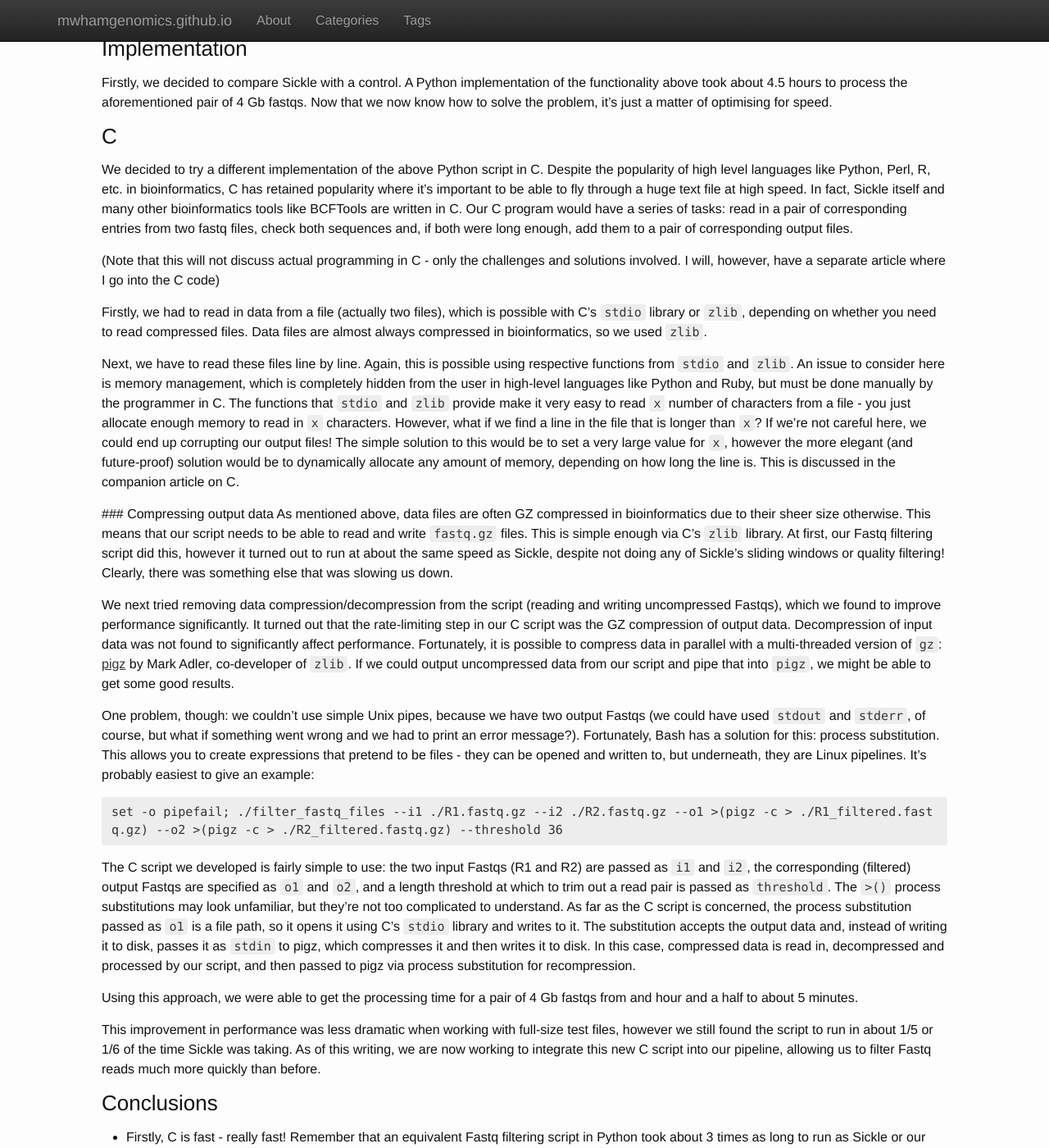
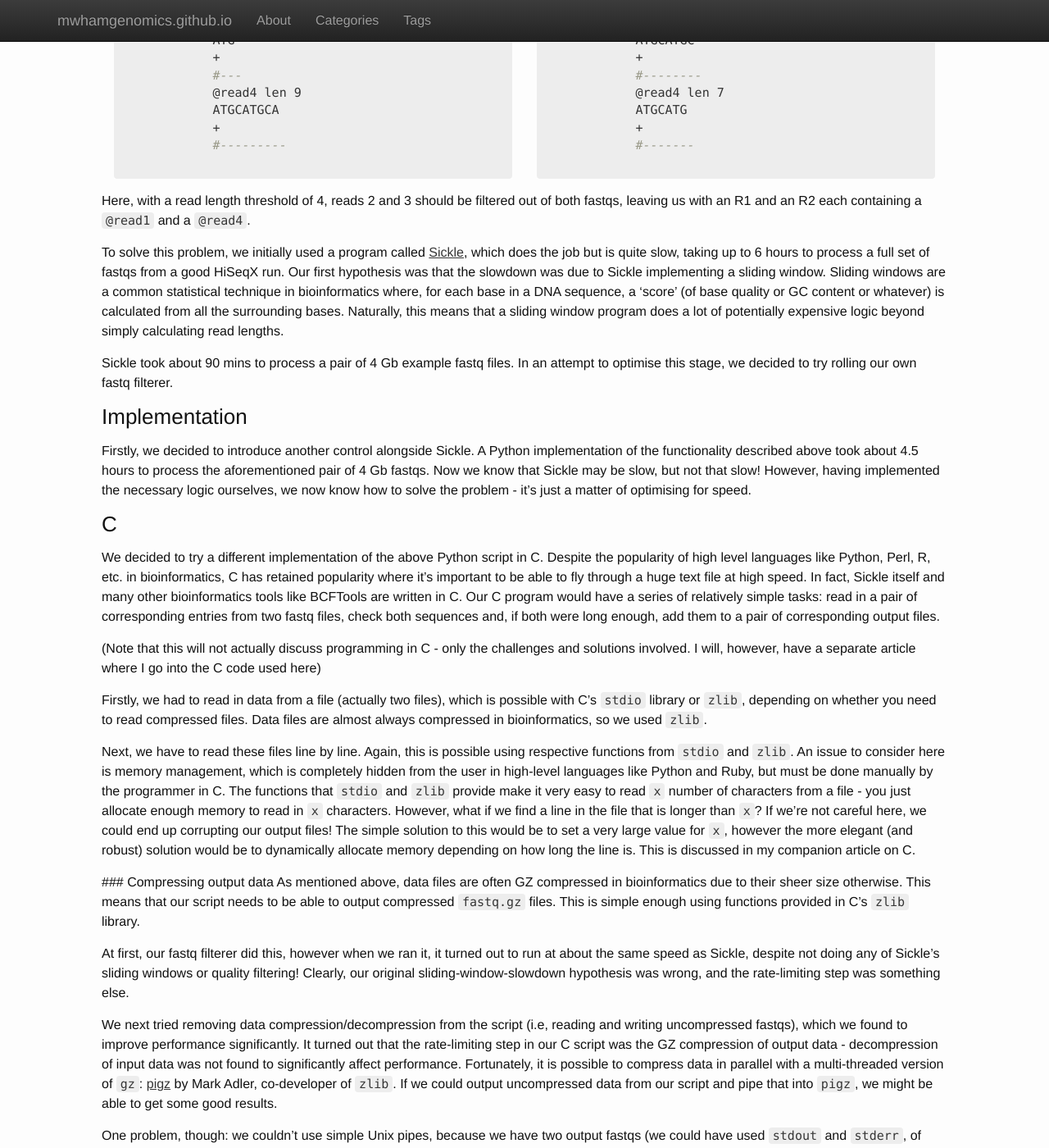
Before and after one commit to mwhamgenomics/mwhamgenomics.github.io, a Jekyll site: the page built from _posts/2016-10-14-filtering_fastq_reads.md, in a window 1280 px wide and 1400 px high, scrolled down 587 px. Shown: the whole window at 82% size. Built offline with Jekyll 4.4.1, drawn with Linux system fonts in a browser that asks for light colours; nearby versions of some CDN libraries; some of the changed text lies outside the part shown.

Commit message:
Formatting fixes in fastq filtering posts

````diff
--- a/_posts/2016-10-14-filtering_fastq_reads.md
+++ b/_posts/2016-10-14-filtering_fastq_reads.md
@@ -1,23 +1,24 @@
 ---
 layout: post
-title: A Title
-category: programming
+title: 'Filtering fastq reads: adventures in optimisation'
+category: biology
 tags: ['bioinformatics']
 external_links:
-    - title: A link
-      link: 'http://en.wikipedia.org/wiki/Main_Page'
-      description: A description
-    - title: Another link
-      link: 'http//localhost:4000'
-      description: Another description
+    - title: Sickle
+      link: 'https://github.com/najoshi/sickle'
+      description: While we have only needed length trimming in our pipeline, Sickle is also capable of trimming fastq reads by quality.
+    - title: EGCG Fastq-Filterer
+      link: 'https://github.com/EdinburghGenomics/Fastq-Filterer'
+      description: Source code for the fastq filtering program we developed.
 ---
 
-Part of the functionality of EGCG's [Analysis Driver pipeline](http://github.com/EdinburghGenomics/Analysis-Driver) is to process BCL binary base call files from an Illumina HiSeqX into fastq sequence files. Most of the work is done by a program developed by Illumina called [bcl2fastq](http://support.illumina.com/downloads/bcl2fastq-conversion-software-v217.html), but we found a problem with the fastq files generated: some of their reads were very short - less than 36 bases. It turned out that these were a result of the adapters used in the sequencing, and didn't actually contain any real sequence data. As a result, we had to add a processing stage after running bcl2fastq to scan each fastq and, if a read there or in the fastq's corresponding partner was too short, filter it out.
+Part of the functionality of EGCG's [Analysis Driver pipeline](http://github.com/EdinburghGenomics/Analysis-Driver) is to process BCL binary base call files from an Illumina HiSeqX into fastq sequence files. Most of the work is done by a program developed by Illumina called [bcl2fastq](http://support.illumina.com/downloads/bcl2fastq-conversion-software-v217.html), but we found a problem with the fastq files generated: some of their reads were very short - less than 36 bases. It turned out that these were a result of the DNA adapters used in the sequencing, and didn't actually contain any real sequence data. As a result, we had to add a processing stage after running bcl2fastq to scan a pair of fastqs and, if either the R1 or R2 for each read was too short, filter it out. Take the example fastq pair below:
 
 <div>
     <div class="col-md-6">
         R1.fastq
-        <code>
+        <br/>
+        {% highlight bash %}
             @read1 len 8
             ATGCATGC
             +
@@ -34,12 +35,13 @@
             ATGCATGCA
             +
             #---------
-        </code>
+        {% endhighlight %}
     </div>
 
     <div class="col-md-6">
         R2.fastq
-        <code>
+        <br>
+        {% highlight bash %}
             @read1 len 9
             ATGCATGCA
             +
@@ -56,46 +58,52 @@
             ATGCATG
             +
             #-------
-        </code>
+        {% endhighlight %}
     </div>
 </div>
-<div>Example of fastq filtering: with a filter threshold of 4, reads 2 and 3 would be filtered out of both fastqs.</div>
+Here, with a read length threshold of 4, reads 2 and 3 should be filtered out of both fastqs, leaving us with an R1 and an R2 each containing a `@read1` and a `@read4`.
 
-At first, we used a program called [Sickle](https://github.com/najoshi/sickle), which does what we required, but has a performance problem, in that it implements a sliding window. Sliding windows are a common statistical technique in bioinformatics where, for each base in a DNA sequence, a 'score' (of base quality, GC content, etc.) is calculated from all the surrounding bases. Apart from us not needing any of this base scoring functionality, this was also slowing the processing - Sickle took about 90 mins to process a pair of 4 Gb fastq files. In an attempt to optimise this stage, we decided to try rolling our own fastq filterer.
+To solve this problem, we initially used a program called [Sickle](https://github.com/najoshi/sickle), which does the job but is quite slow, taking up to 6 hours to process a full set of fastqs from a good HiSeqX run. Our first hypothesis was that the slowdown was due to Sickle implementing a sliding window. Sliding windows are a common statistical technique in bioinformatics where, for each base in a DNA sequence, a 'score' (of base quality or GC content or whatever) is calculated from all the surrounding bases. Naturally, this means that a sliding window program does a lot of potentially expensive logic beyond simply calculating read lengths.
+
+Sickle took about 90 mins to process a pair of 4 Gb example fastq files. In an attempt to optimise this stage, we decided to try rolling our own fastq filterer.
 
 
 ### Implementation
-Firstly, we decided to compare Sickle with a control. A Python implementation of the functionality above took about 4.5 hours to process the aforementioned pair of 4 Gb fastqs. Now that we now know how to solve the problem, it's just a matter of optimising for speed.
+Firstly, we decided to introduce another control alongside Sickle. A Python implementation of the functionality described above took about 4.5 hours to process the aforementioned pair of 4 Gb fastqs. Now we know that Sickle may be slow, but not that slow! However, having implemented the necessary logic ourselves, we now know how to solve the problem - it's just a matter of optimising for speed.
 
 
 ### C
-We decided to try a different implementation of the above Python script in C. Despite the popularity of high level languages like Python, Perl, R, etc. in bioinformatics, C has retained popularity where it's important to be able to fly through a huge text file at high speed. In fact, Sickle itself and many other bioinformatics tools like BCFTools are written in C. Our C program would have a series of tasks: read in a pair of corresponding entries from two fastq files, check both sequences and, if both were long enough, add them to a pair of corresponding output files.
+We decided to try a different implementation of the above Python script in C. Despite the popularity of high level languages like Python, Perl, R, etc. in bioinformatics, C has retained popularity where it's important to be able to fly through a huge text file at high speed. In fact, Sickle itself and many other bioinformatics tools like BCFTools are written in C. Our C program would have a series of relatively simple tasks: read in a pair of corresponding entries from two fastq files, check both sequences and, if both were long enough, add them to a pair of corresponding output files.
 
-(Note that this will not discuss actual programming in C - only the challenges and solutions involved. I will, however, have a separate article where I go into the C code)
+(Note that this will not actually discuss programming in C - only the challenges and solutions involved. I will, however, have a separate article where I go into the C code used here)
 
 Firstly, we had to read in data from a file (actually two files), which is possible with C's `stdio` library or `zlib`, depending on whether you need to read compressed files. Data files are almost always compressed in bioinformatics, so we used `zlib`.
 
-Next, we have to read these files line by line. Again, this is possible using respective functions from `stdio` and `zlib`. An issue to consider here is memory management, which is completely hidden from the user in high-level languages like Python and Ruby, but must be done manually by the programmer in C. The functions that `stdio` and `zlib` provide make it very easy to read `x` number of characters from a file - you just allocate enough memory to read in `x` characters. However, what if we find a line in the file that is longer than `x`? If we're not careful here, we could end up corrupting our output files! The simple solution to this would be to set a very large value for `x`, however the more elegant (and future-proof) solution would be to dynamically allocate any amount of memory, depending on how long the line is. This is discussed in the companion article on C.
+Next, we have to read these files line by line. Again, this is possible using respective functions from `stdio` and `zlib`. An issue to consider here is memory management, which is completely hidden from the user in high-level languages like Python and Ruby, but must be done manually by the programmer in C. The functions that `stdio` and `zlib` provide make it very easy to read `x` number of characters from a file - you just allocate enough memory to read in `x` characters. However, what if we find a line in the file that is longer than `x`? If we're not careful here, we could end up corrupting our output files! The simple solution to this would be to set a very large value for `x`, however the more elegant (and robust) solution would be to dynamically allocate memory depending on how long the line is. This is discussed in my companion article on C.
+
 
 ### Compressing output data
-As mentioned above, data files are often GZ compressed in bioinformatics due to their sheer size otherwise. This means that our script needs to be able to read and write `fastq.gz` files. This is simple enough via C's `zlib` library. At first, our Fastq filtering script did this, however it turned out to run at about the same speed as Sickle, despite not doing any of Sickle's sliding windows or quality filtering! Clearly, there was something else that was slowing us down.
+As mentioned above, data files are often GZ compressed in bioinformatics due to their sheer size otherwise. This means that our script needs to be able to output compressed `fastq.gz` files. This is simple enough using functions provided in C's `zlib` library.
 
-We next tried removing data compression/decompression from the script (reading and writing uncompressed Fastqs), which we found to improve performance significantly. It turned out that the rate-limiting step in our C script was the GZ compression of output data. Decompression of input data was not found to significantly affect performance. Fortunately, it is possible to compress data in parallel with a multi-threaded version of `gz`: [pigz](https://github.com/madler/pigz) by Mark Adler, co-developer of `zlib`. If we could output uncompressed data from our script and pipe that into `pigz`, we might be able to get some good results.
+At first, our fastq filterer did this, however when we ran it, it turned out to run at about the same speed as Sickle, despite not doing any of Sickle's sliding windows or quality filtering! Clearly, our original sliding-window-slowdown hypothesis was wrong, and the rate-limiting step was something else.
 
-One problem, though: we couldn't use simple Unix pipes, because we have two output Fastqs (we could have used `stdout` and `stderr`, of course, but what if something went wrong and we had to print an error message?). Fortunately, Bash has a solution for this: process substitution. This allows you to create expressions that pretend to be files - they can be opened and written to, but underneath, they are Linux pipelines. It's probably easiest to give an example:
+We next tried removing data compression/decompression from the script (i.e, reading and writing uncompressed fastqs), which we found to improve performance significantly. It turned out that the rate-limiting step in our C script was the GZ compression of output data - decompression of input data was not found to significantly affect performance. Fortunately, it is possible to compress data in parallel with a multi-threaded version of `gz`: [pigz](https://github.com/madler/pigz) by Mark Adler, co-developer of `zlib`. If we could output uncompressed data from our script and pipe that into `pigz`, we might be able to get some good results.
+
+One problem, though: we couldn't use simple Unix pipes, because we have two output fastqs (we could have used `stdout` and `stderr`, of course, but what if something went wrong and we had to print an error message?). Fortunately, Bash has a solution for this: process substitution. This allows you to create expressions that pretend to be files - they can be opened and written to, but underneath, they are Linux pipelines. It's probably easiest to give an example:
 
 
-```Bash
-set -o pipefail; ./filter_fastq_files --i1 ./R1.fastq.gz --i2 ./R2.fastq.gz --o1 >(pigz -c > ./R1_filtered.fastq.gz) --o2 >(pigz -c > ./R2_filtered.fastq.gz) --threshold 36
-```
+{% highlight bash %}
+set -o pipefail
+./filter_fastq_files --i1 ./R1.fastq.gz --i2 ./R2.fastq.gz --o1 >(pigz -c > ./R1_filtered.fastq.gz) --o2 >(pigz -c > ./R2_filtered.fastq.gz) --threshold 36
+{% endhighlight %}
 
-The C script we developed is fairly simple to use: the two input Fastqs (R1 and R2) are passed as `i1` and `i2`, the corresponding (filtered) output Fastqs are specified as `o1` and `o2`, and a length threshold at which to trim out a read pair is passed as `threshold`. The `>()` process substitutions may look unfamiliar, but they're not too complicated to understand. As far as the C script is concerned, the process substitution passed as `o1` is a file path, so it opens it using C's `stdio` library and writes to it. The substitution accepts the output data and, instead of writing it to disk, passes it as `stdin` to pigz, which compresses it and then writes it to disk. In this case, compressed data is read in, decompressed and processed by our script, and then passed to pigz via process substitution for recompression.
+The fastq filterer we developed is fairly simple to use: the two input fastqs (R1 and R2) are passed as `i1` and `i2`, the corresponding (filtered) output fastqs are specified as `o1` and `o2`, and a length threshold at which to trim out a read pair is passed as `threshold`. The `>(...)` process substitutions may look unfamiliar, but they're not too complicated to understand. As far as the C script is concerned, the process substitutions passed as `o1` and `o2` are file paths, so it opens them using C's `stdio` library and writes to them. The process substitution accepts this output data and instead of writing it to disk, pipes it into pigz, which compresses it and then writes it to disk. The `set -o pipefail` in this case ensures that the whole pipeline returns a non-zero exit status if one command fails.
 
-Using this approach, we were able to get the processing time for a pair of 4 Gb fastqs from and hour and a half to about 5 minutes.
+Our fastq filterer now reads in GZ compressed data with `zlib`, does read length filtering, and then passes uncompressed output data to pigz via process substitution for multithreaded recompression. Using this approach, we were able to get the processing time for a pair of 4 Gb fastqs down from an hour and a half to about 5 minutes.
 
-This improvement in performance was less dramatic when working with full-size test files, however we still found the script to run in about 1/5 or 1/6 of the time Sickle was taking. As of this writing, we are now working to integrate this new C script into our pipeline, allowing us to filter Fastq reads much more quickly than before.
+This improvement in performance was less dramatic when working with full-size test files, however we still found the script to run in about 1/5th or 1/6th of the time Sickle was taking. As of this writing, we are now working to integrate this new C script into our pipeline, allowing us to filter fastq reads much more quickly than before.
 
 ### Conclusions
-- Firstly, C is fast - really fast! Remember that an equivalent Fastq filtering script in Python took about 3 times as long to run as Sickle or our initial C script.
-- Secondly, while things like GZ compression can slow down programs, C is so fast that sliding windows, quality filtering and GZ decompression can be done without such significant slow-downs.
-- Thirdly, multithreading of GZ compression is not only possible, but it's also very effective! Pigz probably deserves to be better known in scientific programming.
+1. C is fast - really fast! Remember that an equivalent fastq filtering script in Python took about 3 times as long to run as Sickle or our initial C script.
+2. While things like GZ compression can slow down programs, C is so fast that sliding windows, quality filtering and GZ decompression can be done without such significant slow-downs.
+3. Multithreading of GZ compression is not only possible, but also very effective. Pigz probably deserves to be better known in scientific programming.
````
Also changed, not shown: _posts/2016-10-16-c.md (+44 -39 lines).
